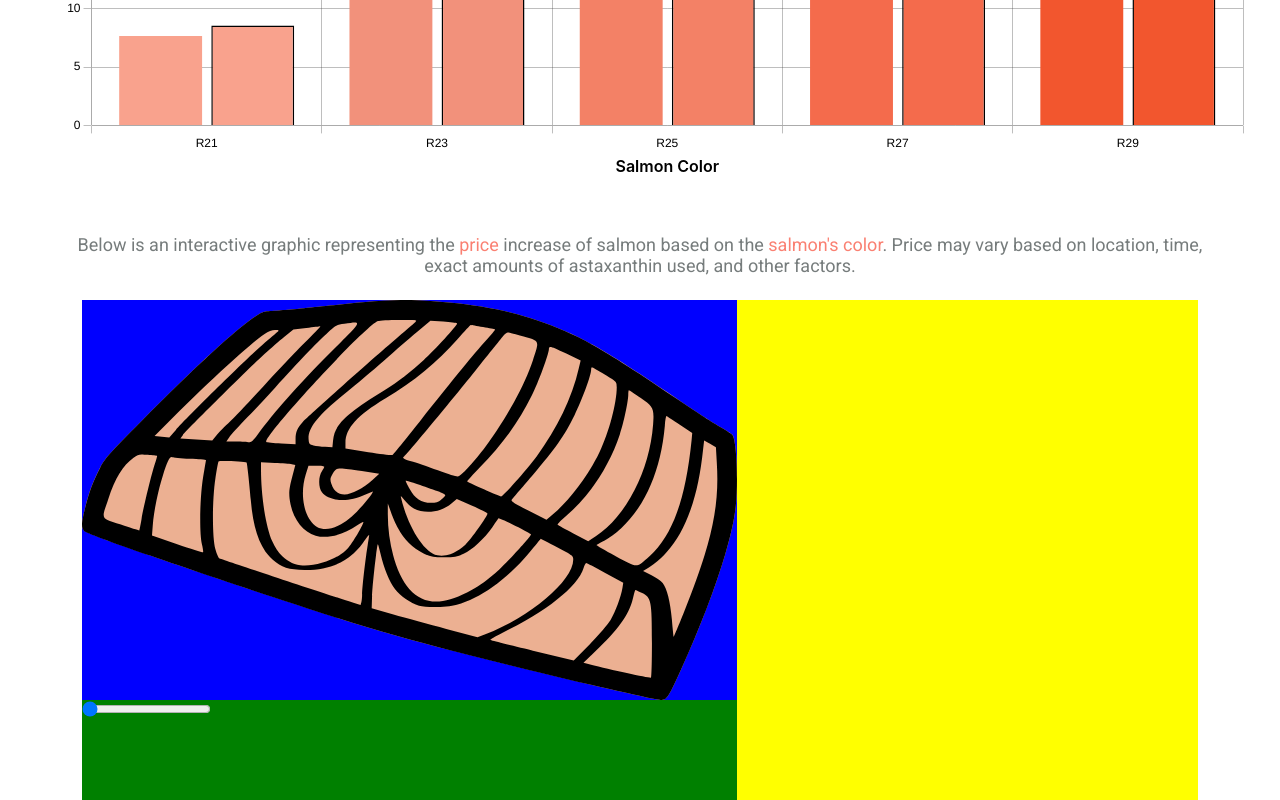
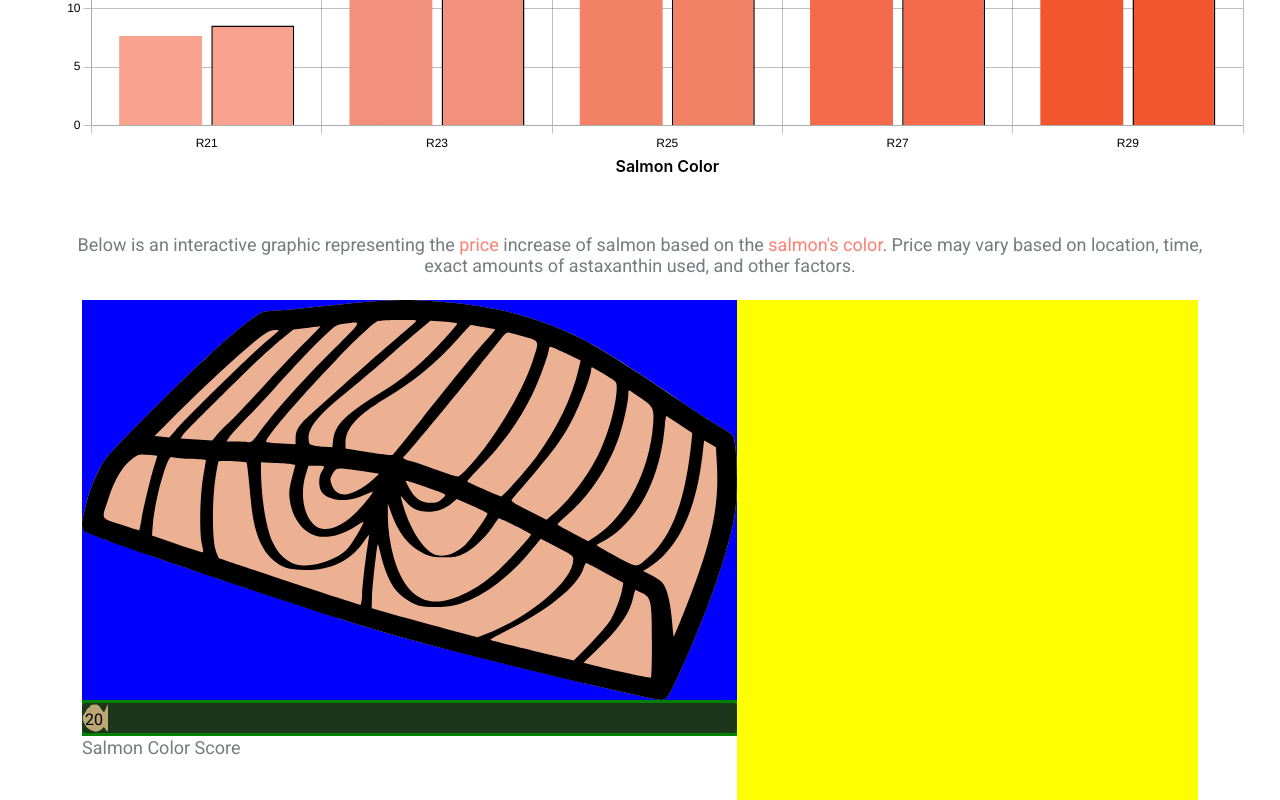
Before and after one commit to sungyotkim/gray-salmon-please, a React (Vite) app in the folder gray-salmon-please/: page / in a window 1280 px wide. Shown: the part 2414-3214 px from the top of the page. Built offline with nearby package versions, Linux system fonts and the light colour scheme.

Commit message:
add styling and functionality to slider bar

```diff
--- a/gray-salmon-please/src/components/InteractiveSlider/SliderComponent/SliderComponent.css
+++ b/gray-salmon-please/src/components/InteractiveSlider/SliderComponent/SliderComponent.css
@@ -1,5 +1,114 @@
 .slider-component-wrapper {
   width: 100%;
   background-color: green;
-  height: 20%;
+  height: 30px;
+  padding: 3px 0;
+  position: relative;
 }
+
+.slider {
+  -webkit-appearance: none;
+  appearance: none;
+  width: 100%;
+  height: 100%;
+  background: #242424;
+  outline: none;
+  transition: opacity 0.2s;
+  opacity: 0.8;
+  border-radius: 4px;
+  --sliderThumbBackground: #ecb092;
+  position: relative;
+}
+
+.slider-dark {
+  background: #ffffff;
+}
+
+.slider:hover {
+  opacity: 1;
+}
+
+.slider::-webkit-slider-thumb {
+  -webkit-appearance: none;
+  appearance: none;
+  width: 26px;
+  height: 30px;
+  background-color: var(--sliderThumbBackground);
+  clip-path: polygon(
+    84% 80%,
+    100% 100%,
+    100% 58%,
+    100% 1%,
+    85% 31%,
+    81% 29%,
+    80% 27%,
+    77% 24%,
+    75% 22%,
+    72% 18%,
+    70% 15%,
+    66% 11%,
+    63% 8%,
+    58% 6%,
+    54% 5%,
+    49% 5%,
+    45% 6%,
+    40% 6%,
+    37% 6%,
+    33% 8%,
+    28% 14%,
+    24% 16%,
+    23% 17%,
+    18% 22%,
+    16% 25%,
+    14% 29%,
+    10% 33%,
+    7% 38%,
+    4% 41%,
+    3% 45%,
+    3% 50%,
+    3% 57%,
+    4% 60%,
+    7% 66%,
+    11% 72%,
+    14% 77%,
+    18% 81%,
+    25% 86%,
+    29% 88%,
+    34% 91%,
+    43% 93%,
+    50% 96%,
+    58% 95%,
+    68% 92%,
+    73% 89%,
+    76% 87%
+  );
+
+  border-radius: 4px;
+  cursor: pointer;
+}
+
+.slider::-moz-range-thumb {
+  -moz-appearance: none;
+  appearance: none;
+  width: 24px;
+  height: 24px;
+  background-color: green;
+  border-radius: 4px;
+  cursor: pointer;
+}
+
+.slider-value {
+  position: absolute;
+  top: 8px;
+  left: 1px;
+  z-index: 2;
+  width: 20px;
+  height: 22px;
+  color: black;
+  opacity: 1;
+  text-align: center;
+  display: flex;
+  justify-content: center;
+  align-items: center;
+  font-size: 16px;
+}
--- a/gray-salmon-please/src/components/InteractiveSlider/SliderComponent/SliderComponent.tsx
+++ b/gray-salmon-please/src/components/InteractiveSlider/SliderComponent/SliderComponent.tsx
@@ -1,6 +1,7 @@
-import React from "react";
+import React, { useContext, useState } from "react";
 import "./SliderComponent.css";
 import { sliderColors } from "../../../utils/sliderData";
+import { DarkModeContext } from "../../../context/DarkModeContext";
 
 interface SliderComponentProps {
   sliderColor: string;
@@ -15,6 +16,9 @@ export const SliderComponent: React.FC<SliderComponentProps> = ({
   sliderCost,
   setSliderCost,
 }) => {
+  const { darkMode } = useContext(DarkModeContext);
+  const [sliderDistance, setSliderDistance] = useState<string>("2px");
+
   const handleChange = (e: React.ChangeEvent<HTMLInputElement>) => {
     e.preventDefault();
 
@@ -23,6 +27,20 @@ export const SliderComponent: React.FC<SliderComponentProps> = ({
 
     let index = value - 20;
     setSliderColor(sliderColors[index]);
+
+    const sliderElement = document.getElementById("myRange");
+
+    if (sliderElement) {
+      sliderElement.style.setProperty("--sliderThumbBackground", sliderColor);
+    }
+
+    let distance = ((value - 20) * 100) / 14;
+    let newPosition = -distance * 0.215;
+
+    if (value < 25) newPosition += 2;
+    if (value > 30) newPosition -= 2;
+
+    setSliderDistance(`calc(${distance}% + ${newPosition}px)`);
   };
 
   return (
@@ -33,9 +51,15 @@ export const SliderComponent: React.FC<SliderComponentProps> = ({
           min="20"
           max="34"
           value={sliderCost}
-          className="slider"
+          className={darkMode ? "slider slider-dark" : "slider"}
           onChange={handleChange}
+          id="myRange"
+          name="slider"
         />
+        <label htmlFor="slider">Salmon Color Score</label>
+        <div className="slider-value" style={{ left: sliderDistance }}>
+          {sliderCost}
+        </div>
       </div>
     </>
   );
```
